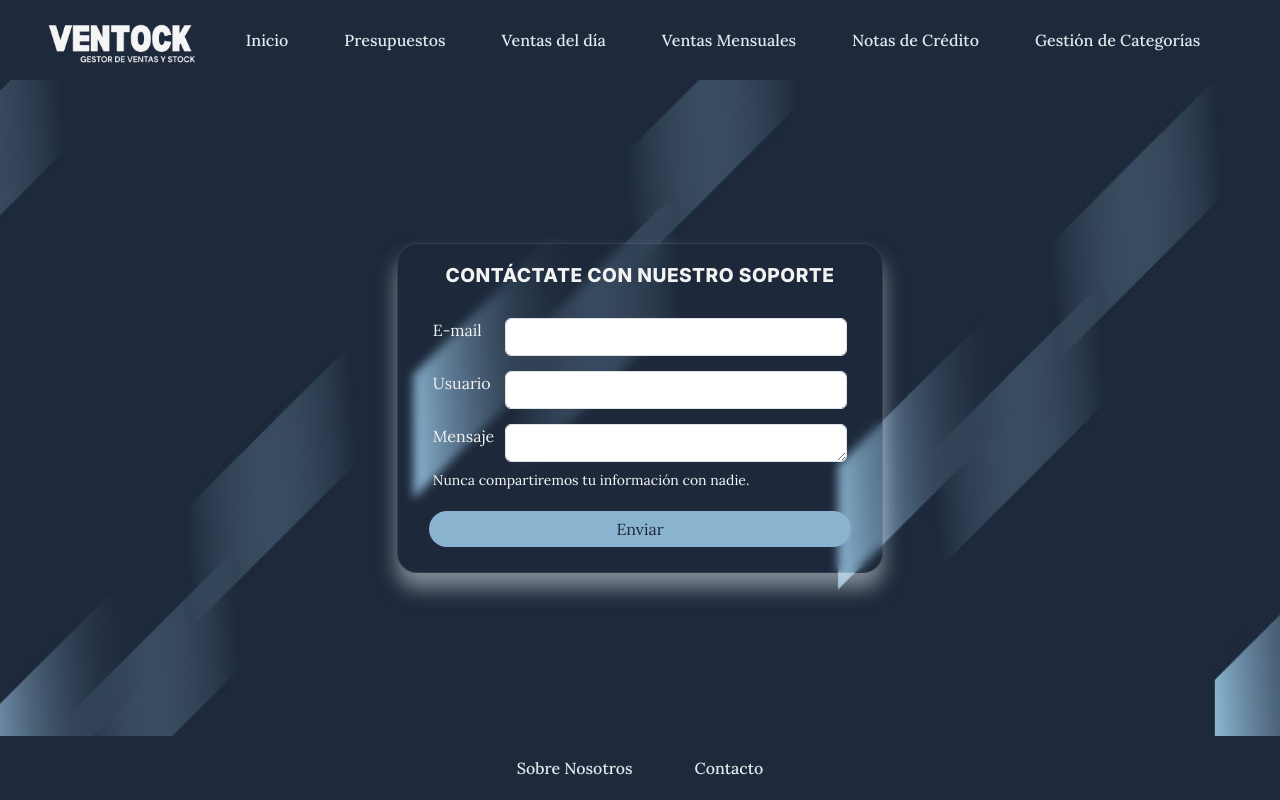
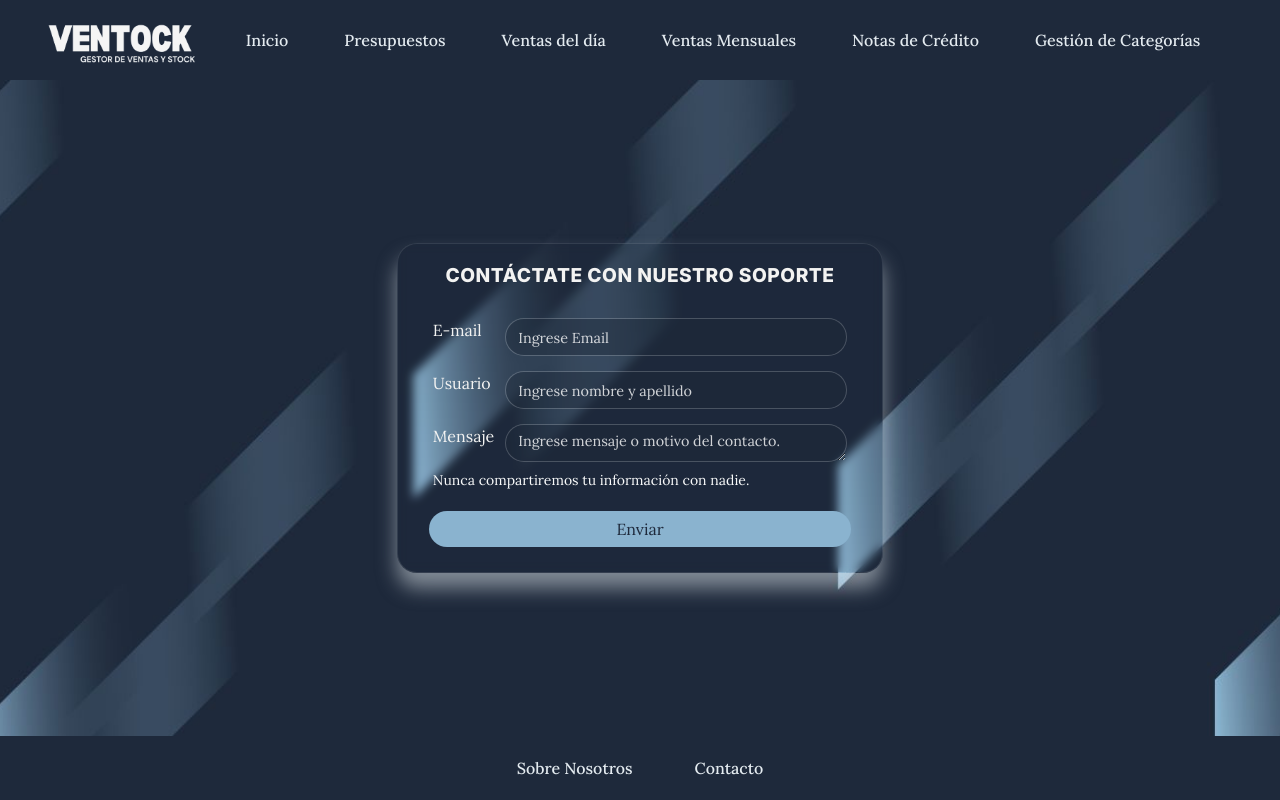
Before and after one commit to LucianaGallardoP/Ventock, a React (Vite) app: page /contact in a window 1280 px wide. Built offline with nearby package versions, Linux system fonts and the light colour scheme; no server answers.

Commit message:
fix(App.jsx): corregir enrutamiento de paginas. style(logInPage.css contactPage.css):corregir estilos de controls de formularios.

```diff
--- a/src/App.jsx
+++ b/src/App.jsx
@@ -2,7 +2,13 @@ import { useContext } from "react";
 import { AuthProvider, AuthContext } from "./context/AuthContext";
 import { ProductProvider } from "./context/ProductContext";
 import { OrderProvider } from "./context/OrderContext";
-import { BrowserRouter, Routes, Route, Navigate } from "react-router-dom";
+import {
+  BrowserRouter,
+  Routes,
+  Route,
+  Navigate,
+  useLocation,
+} from "react-router-dom";
 
 import HeaderComponent from "./components/headerComponent";
 import LogInPage from "./pages/logInPage";
@@ -19,10 +25,44 @@ import "./App.css";
 
 const ProtectedRoute = ({ children, allowedRoles }) => {
   const { user, token } = useContext(AuthContext);
+
   if (!token) return <Navigate to="/login" replace />;
-  if (allowedRoles && !allowedRoles.includes(user?.rol))
+
+  if (allowedRoles && !allowedRoles.includes(user?.rol)) {
     return <Navigate to="/" replace />;
+  }
   return children;
+};
+
+const RootRedirect = () => {
+  const { user, token } = useContext(AuthContext);
+
+  if (!token) {
+    return <Navigate to="/login" replace />;
+  }
+
+  if (user?.rol === "SuperAdmin") {
+    return <Navigate to="/superAdmin" replace />;
+  }
+
+  if (user?.rol === "Admin" || user?.rol === "Vendedor") {
+    return <HomePage />;
+  }
+
+  return <Navigate to="/login" replace />;
+};
+
+const Layout = ({ children }) => {
+  const location = useLocation();
+  const hideLayout = location.pathname === "/login";
+
+  return (
+    <>
+      {!hideLayout && <HeaderComponent />}
+      <main>{children}</main>
+      {!hideLayout && <FooterComponent />}
+    </>
+  );
 };
 
 function App() {
@@ -31,15 +71,25 @@ function App() {
       <ProductProvider>
         <OrderProvider>
           <BrowserRouter>
-            <HeaderComponent />
+            <Layout>
               <Routes>
-              {/* RUTAS PUBLICAS */}
+                {/* RUTAS PÚBLICAS */}
                 <Route path="/login" element={<LogInPage />} />
                 <Route path="/about" element={<AboutPage />} />
                 <Route path="/contact" element={<ContactPage />} />
                 <Route path="*" element={<ErrorPage />} />
 
-              {/* RUTAS PROTEGIDAS - SOLO SUPERADMIN*/}
+                {/* RUTA RAÍZ INTELIGENTE */}
+                <Route
+                  path="/"
+                  element={
+                    <ProtectedRoute>
+                      <RootRedirect />
+                    </ProtectedRoute>
+                  }
+                />
+
+                {/* RUTAS PROTEGIDAS - SUPERADMIN */}
                 <Route
                   path="/superAdmin"
                   element={
@@ -49,7 +99,7 @@ function App() {
                   }
                 />
 
-              {/* RUTAS PROTEGIDAS - SUPERADMIN Y ADMIN*/}
+                {/* RUTA PROTEGIDA - SUPERADMIN Y ADMIN */}
                 <Route
                   path="/gestionarCategoria"
                   element={
@@ -58,18 +108,9 @@ function App() {
                     </ProtectedRoute>
                   }
                 />
-
-              {/* RUTAS PROTEGIDAS - CUALQUIER USUARIO LOGUEADO*/}
-              <Route
-                path="/"
-                element={
-                  <ProtectedRoute>
-                    <HomePage />
-                  </ProtectedRoute>
-                }
-              />
               </Routes>
-            <FooterComponent />
+            </Layout>
+            {/* <FooterComponent /> */}
           </BrowserRouter>
         </OrderProvider>
       </ProductProvider>
--- a/src/styles/contactPage.css
+++ b/src/styles/contactPage.css
@@ -45,10 +45,10 @@
 }
 
 .controls_formContact {
-  background-color: rgba(30, 41, 59, 0.4);
+  background-color: rgba(30, 41, 59, 0.4)  !important;
   color: #f3f3f2 !important;
-  border: 1px solid rgba(255, 255, 255, 0.2);
-  border-radius: 20px;
+  border: 1px solid rgba(255, 255, 255, 0.2)  !important;
+  border-radius: 20px  !important;
 }
 
 .controls_formContact::placeholder {
--- a/src/styles/logInPage.css
+++ b/src/styles/logInPage.css
@@ -1,5 +1,5 @@
 #logIn_main {
-  height: 90vh;
+  height: 100vh;
   width: 100%;
   background-image: url(../assets/fondoLogIn.jpg);
   background-size: cover;
@@ -60,12 +60,11 @@
 
 .controls_formLogIn {
   height: 40px;
-  background-color: rgba(30, 41, 59, 0.4);
-  /* color: #f3f3f2 !important; */
-  color: #1e293b;
-  border: 1px solid rgba(255, 255, 255, 0.2);
-  border-radius: 20px;
-  margin-bottom: 5px;
+  background-color: rgba(30, 41, 59, 0.4) !important;
+  color: #f3f3f2 !important;
+  border: 1px solid rgba(255, 255, 255, 0.2) !important;
+  border-radius: 20px !important;
+  margin-bottom: 5px !important;
 }
 
 .controls_formLogIn::placeholder {
```
Lines whose indentation alone changed are shown as unchanged.
